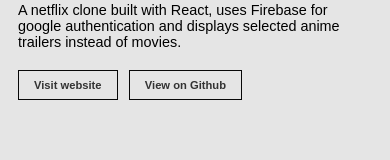
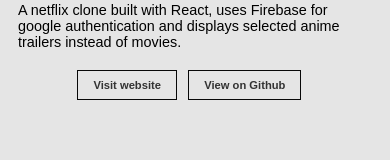
Before and after one commit to devTam/portfolioV2, a React (Create React App) app: page /projects in a window 390 px wide. Shown: the part 552-712 px from the top of the page. Built offline with nearby package versions, Linux system fonts and the light colour scheme.

Commit message:
center btns on mobile

```diff
--- a/src/components/row/row.scss
+++ b/src/components/row/row.scss
@@ -92,9 +92,13 @@
     }
   }
 
-  .row__btns {
+  .row__buttons {
     display: flex;
     flex-wrap: wrap;
+
+    @media only screen and (max-width: 576px) {
+      justify-content: center;
+    }
   }
 
   .row__btn {
```
Also changed, not shown: 1 other file (tests, documents, lock files or other folders).
